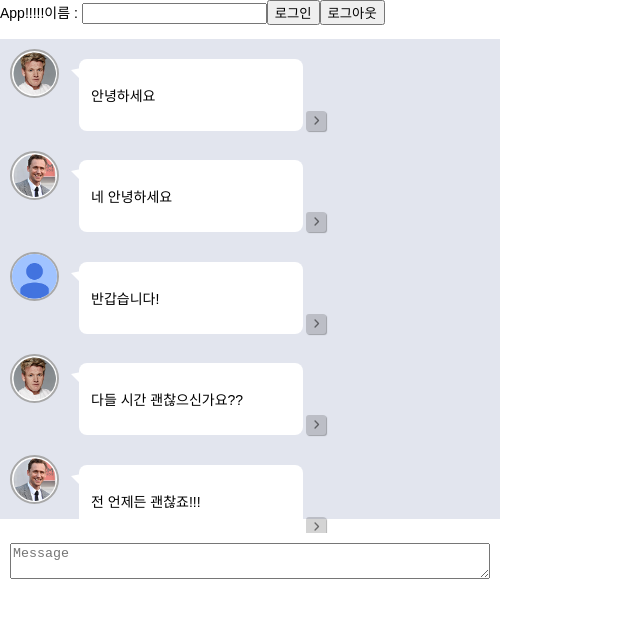
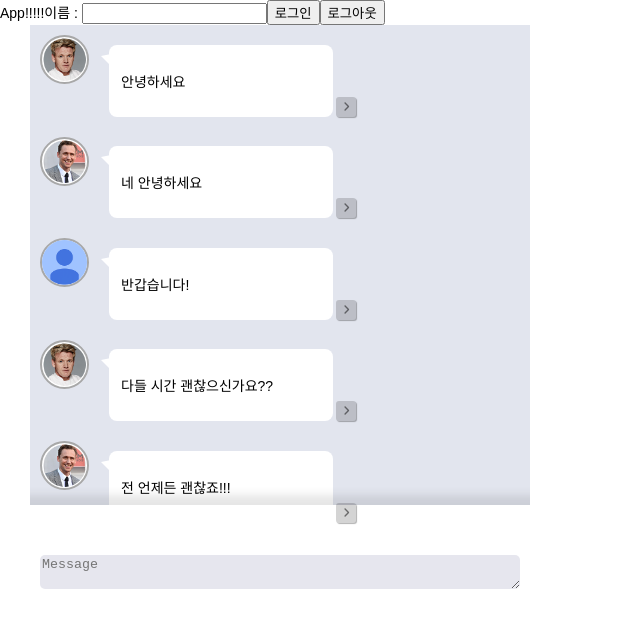
Before and after one commit to WongueShin/2ndweek-swit-task, a React (Create React App) app: page / in a window 1280 px wide. Shown: the top 628 px of the page, without its empty margins (0-640 px from the left). Built offline with nearby package versions, Linux system fonts and the light colour scheme.

Commit message:
Style: /Messenger ChatList 밑에 그림자 효과를 주었습니다.

```diff
--- a/src/Components/Input/style.input.ts
+++ b/src/Components/Input/style.input.ts
@@ -12,5 +12,7 @@ export const InputContainer = styled.div`
 `
 
 export const MessageTextarea = styled.textarea`
-
+    background-color: #e6e6ee;
+    border-radius: 5px;
+    border: none;
 `
--- a/src/Components/Messenger/index.Messenger.tsx
+++ b/src/Components/Messenger/index.Messenger.tsx
@@ -30,6 +30,7 @@ const Messenger = (): JSX.Element => {
   }, [user.userName, user.userId]);
   return (
     <S.MessengerContainer>
+      <S.BoxShadowWarpper>
         <S.ChatList>
           {data &&
             data.map((el :MockDataType , index:number) => {
@@ -40,6 +41,7 @@ const Messenger = (): JSX.Element => {
               );
             })}
         </S.ChatList>
+      </S.BoxShadowWarpper>
       <Input />
     </S.MessengerContainer>
   );
--- a/src/Components/Messenger/style.Messenger.ts
+++ b/src/Components/Messenger/style.Messenger.ts
@@ -2,17 +2,32 @@ import styled from "styled-components";
 
 export const MessengerContainer = styled.div`
   width: 500px;
+  margin-left: 30px;
 `
 
 export const ChatList = styled.ul`
   list-style: none;
   background:#E2E5EE;
   height: 60vh;
-
   display:flex;
   flex-direction:column;
   padding:0;
+  margin: 0;
 `;
+
+export const BoxShadowWarpper = styled.div`
+  overflow: hidden;
+  &:after{
+    content: "";
+    display: block;
+    position: relative;
+    left: -10%;
+    top: -40px;
+    width: 120%;
+    height: 40px;
+    box-shadow: inset 0px -10px 10px rgba(0,0,0,0.1);
+  }
+`
 
 export const Message = styled.li<{userId:string,loginUser:string}>`
 float:left;
```
Lines whose indentation alone changed are shown as unchanged.
